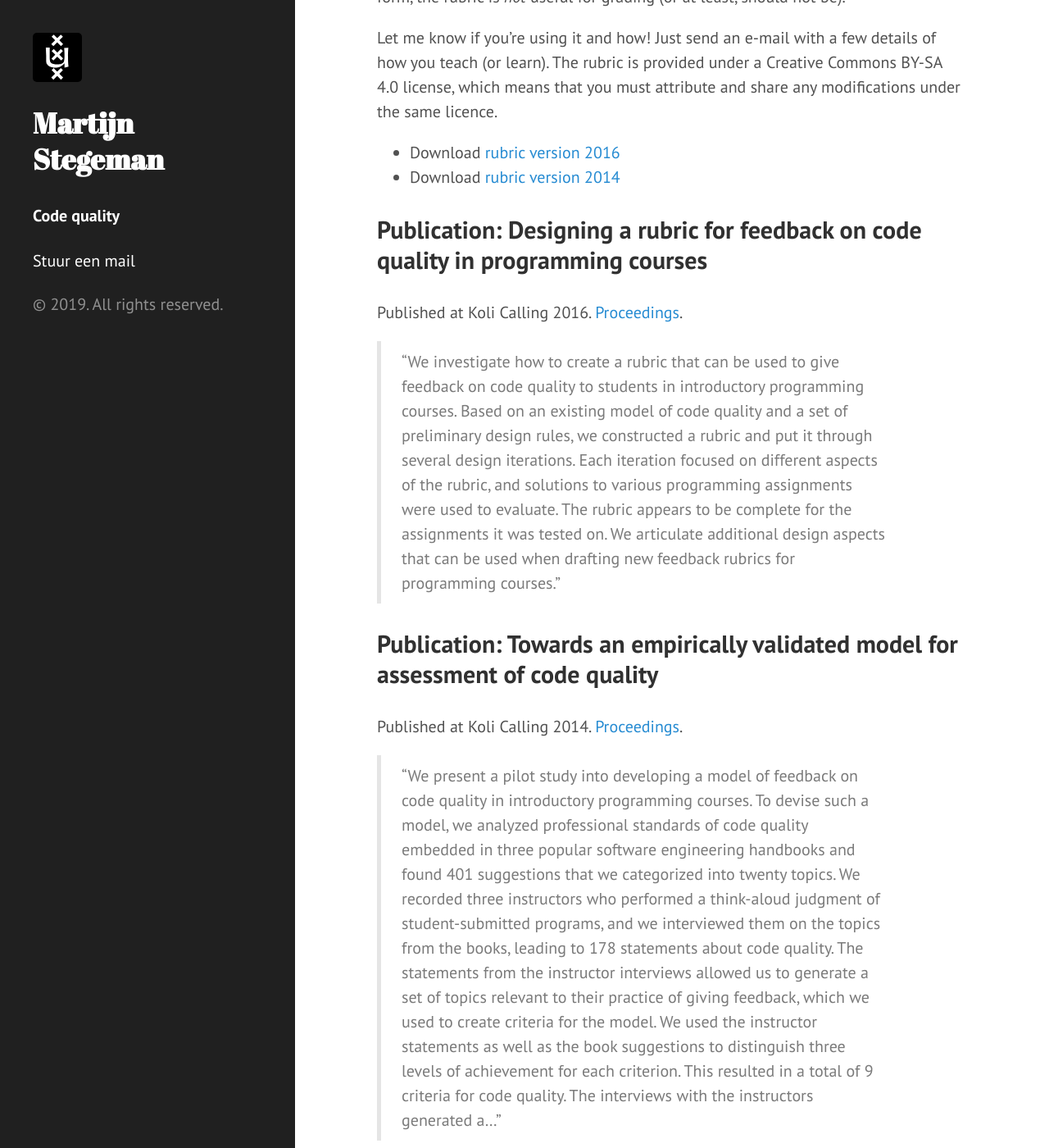
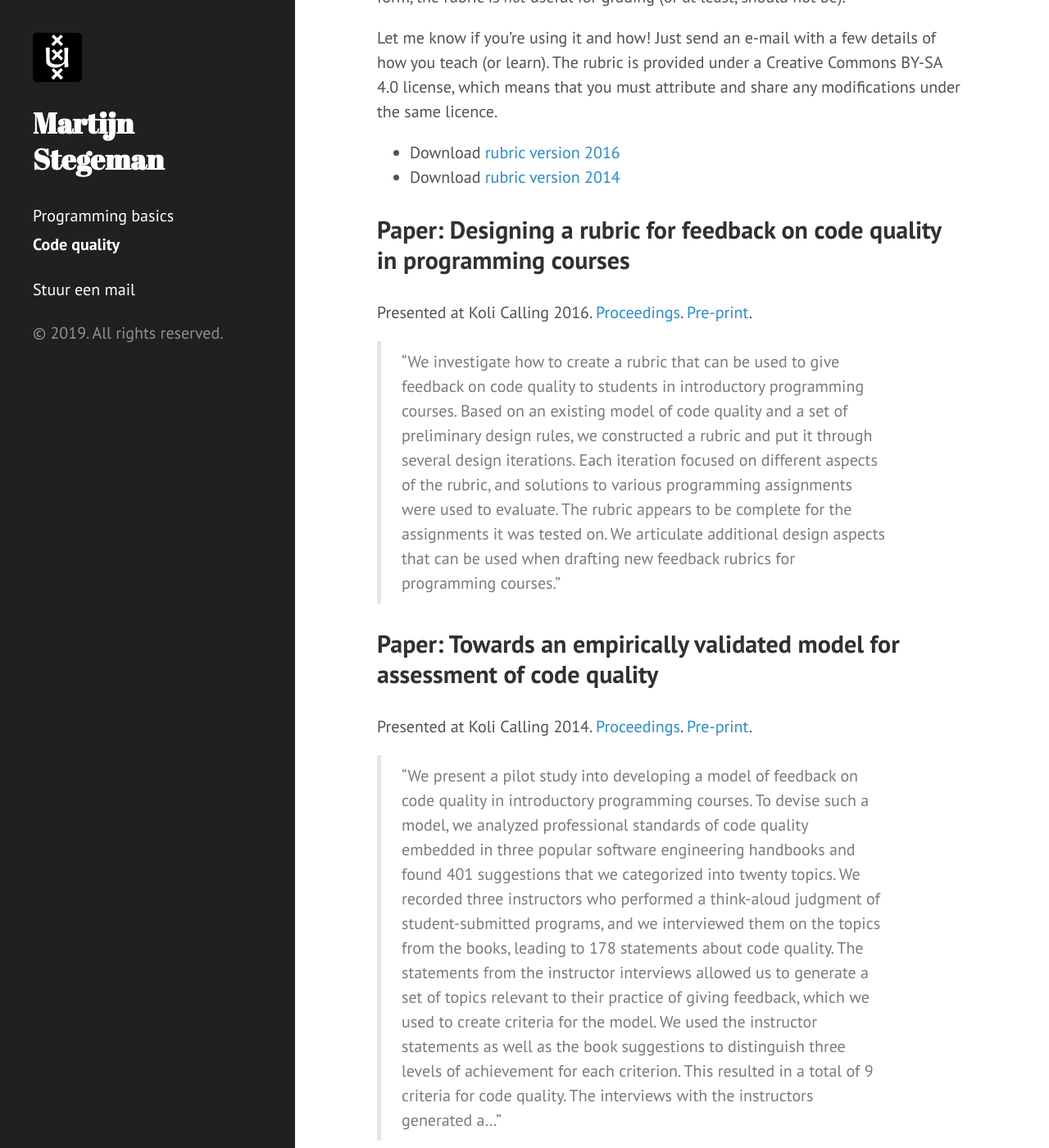
Before and after one commit to stgm/public_html, a Jekyll site: the page built from quality/index.md, in a window 1280 px wide and 1400 px high, scrolled down 727 px. Shown: the whole window at 82% size. Built offline with Jekyll 4.4.1, drawn with Linux system fonts in a browser that asks for light colours; our own code applies the rules of GitHub Pages for plain Markdown files.

Commit message:
add basics

```diff
--- a/quality/index.md
+++ b/quality/index.md
@@ -19,14 +19,14 @@ Let me know if you're using it and how! Just send an e-mail with a few details o
 - Download [rubric version 2016](rubric2016.pdf)
 - Download [rubric version 2014](rubric2014.pdf)
 
-## Publication: Designing a rubric for feedback on code quality in programming courses
+## Paper: Designing a rubric for feedback on code quality in programming courses
 
-Published at Koli Calling 2016. [Proceedings](https://dl.acm.org/citation.cfm?id=2999555).
+Presented at Koli Calling 2016. [Proceedings](https://dl.acm.org/citation.cfm?id=2999555). [Pre-print](stegeman-quality-2016.pdf).
 
 > "We investigate how to create a rubric that can be used to give feedback on code quality to students in introductory programming courses. Based on an existing model of code quality and a set of preliminary design rules, we constructed a rubric and put it through several design iterations. Each iteration focused on different aspects of the rubric, and solutions to various programming assignments were used to evaluate. The rubric appears to be complete for the assignments it was tested on. We articulate additional design aspects that can be used when drafting new feedback rubrics for programming courses."
 
-## Publication: Towards an empirically validated model for assessment of code quality
+## Paper: Towards an empirically validated model for assessment of code quality
 
-Published at Koli Calling 2014. [Proceedings](https://dl.acm.org/citation.cfm?id=2674702).
+Presented at Koli Calling 2014. [Proceedings](https://dl.acm.org/citation.cfm?id=2674702). [Pre-print](stegeman-quality-2014.pdf).
 
 > "We present a pilot study into developing a model of feedback on code quality in introductory programming courses. To devise such a model, we analyzed professional standards of code quality embedded in three popular software engineering handbooks and found 401 suggestions that we categorized into twenty topics. We recorded three instructors who performed a think-aloud judgment of student-submitted programs, and we interviewed them on the topics from the books, leading to 178 statements about code quality. The statements from the instructor interviews allowed us to generate a set of topics relevant to their practice of giving feedback, which we used to create criteria for the model. We used the instructor statements as well as the book suggestions to distinguish three levels of achievement for each criterion. This resulted in a total of 9 criteria for code quality. The interviews with the instructors generated a..."
```
Also changed, not shown: basics/index.md (added, +35 -0 lines), 4 other files.
